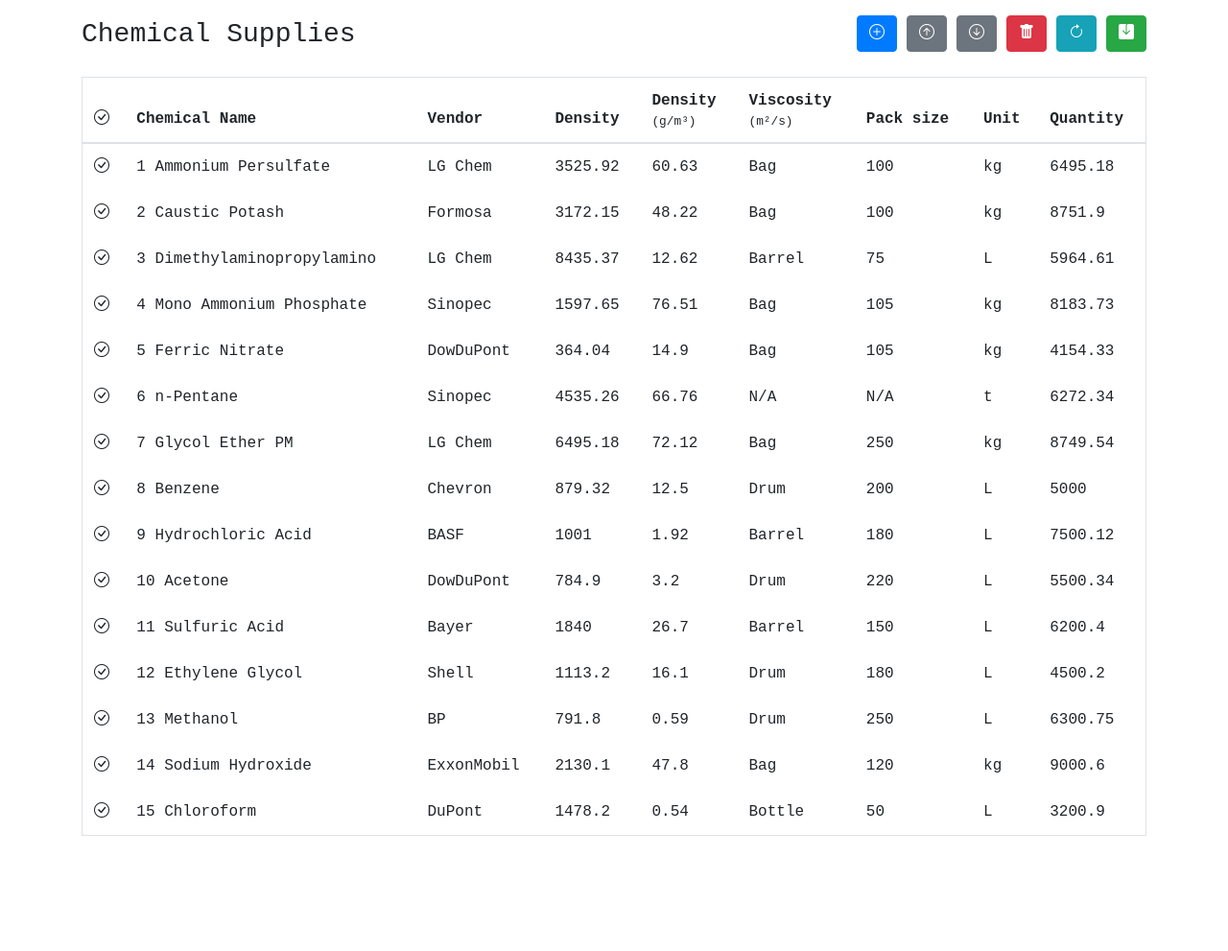
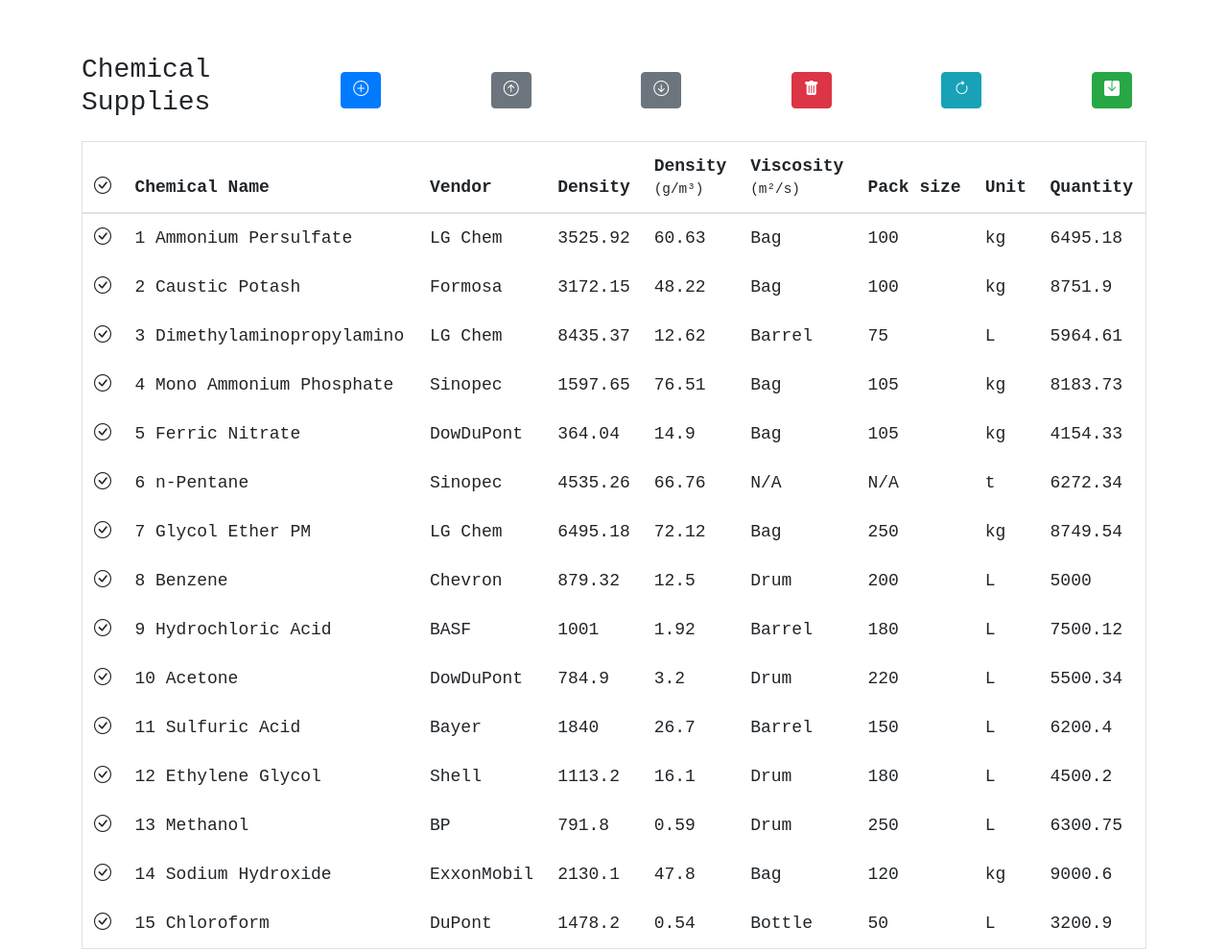
Before and after one commit to balkrish25/chemical-supplies, a plain HTML site: page index.html in a window 1280 px wide. Shown: the whole page at 96% size. Before the commit the page ends 887 px from the top, so only its background shows below. Drawn offline with nearby package versions, Linux system fonts and the light colour scheme; a web font is replaced by a local one.

Commit message:
Added documentation and PWA functionality

```diff
--- a/index.html
+++ b/index.html
@@ -3,6 +3,8 @@
   <head>
     <meta charset="UTF-8" />
     <meta name="viewport" content="width=device-width, initial-scale=1.0" />
+    <link rel="manifest" href="manifest.json" />
+    <meta name="theme-color" content="#007bff" />
     <title>Chemical Supplies Table</title>
     <link
       rel="stylesheet"
@@ -71,5 +73,20 @@
     <script src="https://code.jquery.com/jquery-3.5.1.min.js"></script>
     <script src="https://cdn.jsdelivr.net/npm/bootstrap@4.1.3/dist/js/bootstrap.bundle.min.js"></script>
     <script src="script.js"></script>
+    <script>
+      if ("serviceWorker" in navigator) {
+        navigator.serviceWorker
+          .register("/service-worker.js")
+          .then(function (registration) {
+            console.log(
+              "Service Worker registered with scope:",
+              registration.scope
+            );
+          })
+          .catch(function (error) {
+            console.log("Service Worker registration failed:", error);
+          });
+      }
+    </script>
   </body>
 </html>
--- a/styles.css
+++ b/styles.css
@@ -11,14 +11,11 @@ body {
 .toolbar {
   display: flex;
   gap: 10px;
+  margin-bottom: 10px;
 }
 
 .table-wrapper {
   width: 100%;
-}
-
-.toolbar {
-  margin-bottom: 10px;
 }
 
 .toolbar-wrapper {
@@ -35,7 +32,10 @@ body {
 
 .table {
   border: 1px solid #dee2e6;
+  width: 100%;
+  border-collapse: collapse;
 }
+
 .square-box {
   width: 50px;
   height: 50px;
@@ -51,3 +51,112 @@ body {
 th small {
   display: block;
 }
+
+/* Media Queries for Responsiveness */
+
+/* Base styles for mobile devices (default styles) */
+body {
+  font-size: 14px;
+  padding: 10px;
+}
+
+table thead {
+  display: none; /* Hide headers for small screens */
+}
+
+table tbody tr {
+  display: block;
+  margin-bottom: 10px;
+  border-bottom: 1px solid #dee2e6;
+  padding: 10px;
+}
+
+table tbody td {
+  display: block;
+  text-align: right;
+  position: relative;
+  padding-left: 50%;
+}
+
+table tbody td:before {
+  content: attr(data-label);
+  position: absolute;
+  left: 10px;
+  text-align: left;
+  font-weight: bold;
+}
+
+.toolbar {
+  display: flex;
+  flex-direction: column;
+  align-items: stretch;
+}
+
+.toolbar button {
+  margin-bottom: 5px;
+}
+
+/* Media query for tablets (min-width: 768px) */
+@media (min-width: 768px) {
+  body {
+    font-size: 16px;
+    padding: 20px;
+  }
+
+  table thead {
+    display: table-header-group; /* Show headers for larger screens */
+  }
+
+  table tbody tr {
+    display: table-row;
+    margin-bottom: 0;
+    border-bottom: none;
+  }
+
+  table tbody td {
+    display: table-cell;
+    text-align: left;
+    padding: 10px;
+  }
+
+  table tbody td:before {
+    display: none;
+  }
+
+  .toolbar {
+    flex-direction: row;
+    justify-content: space-between;
+  }
+
+  .toolbar button {
+    margin-bottom: 0;
+    margin-right: 10px;
+  }
+}
+.example {
+  -webkit-transform: rotate(30deg);
+  -ms-transform: rotate(30deg);
+  transform: rotate(30deg);
+}
+
+/* Media query for desktops (min-width: 1024px) */
+@media (min-width: 1024px) {
+  body {
+    font-size: 18px;
+    padding: 40px;
+  }
+
+  table {
+    width: 80%; /* Allow more space on the sides */
+    margin: 0 auto;
+  }
+
+  .toolbar {
+    width: 80%;
+    margin: 0 auto;
+  }
+
+  .toolbar button {
+    margin-right: 15px;
+  }
+}
```
Also changed, not shown: service-worker.js (added, +26 -0 lines), manifest.json (added).
